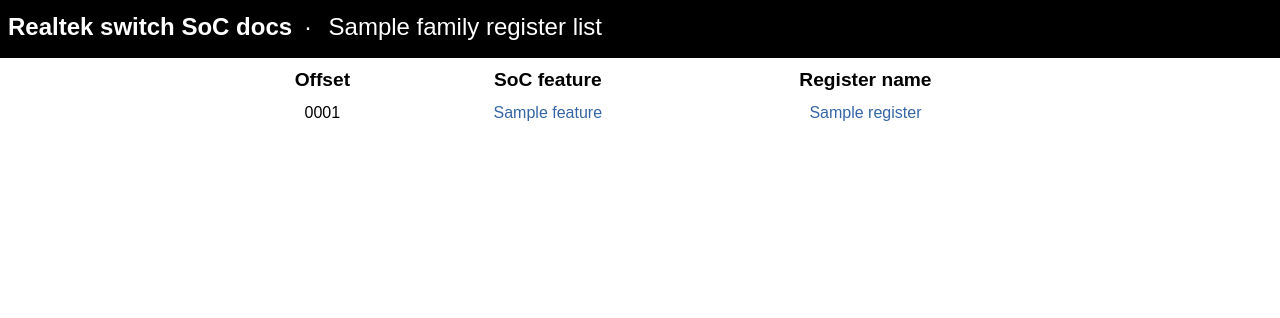
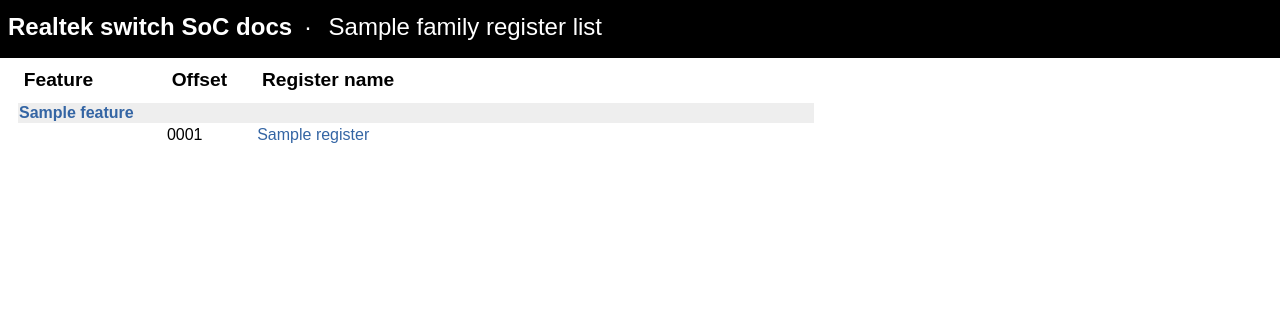
Before and after one commit to svanheule/realtek-registers, a Flask app: a page that uses webapp/templates/base.html in a window 1280 px wide. Shown: the top 318 px of the page. Run offline with Flask 2, Linux system fonts and the light colour scheme; tables that the repository leaves empty hold one stand-in row (values such as "Sample post").

Commit message:
Fix layout readability problems
Color alternating rows in tables, and adjust column alignment.

```diff
--- a/webapp/templates/base.html
+++ b/webapp/templates/base.html
@@ -46,21 +46,48 @@ article a {
 article a:hover, article a:active {
     color: #f57900;
 }
-.overview thead {
+.reglist thead {
     font-size: larger;
 }
-.overview {
+.reglist {
+    float: left;
     margin: 0 auto;
-    text-align: center;
+    text-align: left;
     min-width: 50em;
 }
-.overview thead {
+.reglist thead {
     background-color: white;
-    position: sticky;
-    top: 3em;
 }
-.overview th {
+.reglist th {
     padding: 0.5em 0.3em;
+}
+.reglist th:nth-child(1) {
+    width: 7em;
+}
+.reglist th:nth-child(2) {
+    width: 4em;
+}
+.reglist tr td:nth-child(1) {
+    font-weight: bold;
+}
+.reglist tr:nth-child(odd) td, .tablelist tr:nth-child(odd) td {
+    background-color: #eeeeee;
+}
+.fieldlist th, .fieldlist td {
+    text-align: left;
+    min-width: 5em;
+}
+.fieldlist {
+    border-collapse: collapse;
+}
+.fieldlist th:nth-child(1), .fieldlist td:nth-child(1) {
+    text-align: right;
+}
+.fieldlist th:nth-child(2), .fieldlist td:nth-child(2) {
+    text-align: center ;
+}
+.fieldlist tr:nth-child(odd) td {
+    background-color: #eeeeee;
 }
 </style>
 </head>
--- a/webapp/templates/regfieldlist.html
+++ b/webapp/templates/regfieldlist.html
@@ -20,11 +20,11 @@
 	<dt>Portlist index</dt><dd>{{ "%d" | format(register.portlist_idx) }}</dd>
 	<dt>Bit offset </dt><dd>{{ "%d" | format(register.bit_offset) }}</dd>
 </dl>
-<table>
+<table class="fieldlist">
 <thead>
 <tr>
 	<th>LSB</th>
-	<th>Bit size</th>
+	<th>Bits</th>
 	<th>Field name</th>
 </tr>
 </thead>
--- a/webapp/templates/reglist.html
+++ b/webapp/templates/reglist.html
@@ -1,7 +1,7 @@
 {% extends "base.html" %}
 {% block title %}
-    Realtek - Register table {{ platform }}
-    {% if feature %} - {{ feature }} {% endif %}
+	Realtek - Register table {{ platform }}
+	{% if feature %} - {{ feature }} {% endif %}
 {% endblock %}
 {% block header %}
 {{ super() }}
@@ -10,21 +10,26 @@
 
 {% block content %}
 {{ super() }}
-<table class="overview">
+<table class="reglist">
 <thead>
 <tr>
+	<th>Feature</th>
 	<th>Offset</th>
-	<th>SoC feature</th>
 	<th>Register name</th>
 </tr>
 </thead>
 <tbody>
 {% for reg in register_list %}
+{% if loop.previtem is not defined or reg.feature.name != loop.previtem.feature.name %}
 <tr>
+	<td colspan="3"><a href="{{ url_for('reglist', platform=reg.family.name, feature=reg.feature.name) | lower }}">{{ reg.feature.name }}</a></td>
+</tr>
+{% endif %}
+<tr>
+    <td></td>
 	<td>{{ "%04x" | format(reg.offset) }}</td>
-    <td><a href="{{ url_for('reglist', platform=reg.family.name, feature=reg.feature.name) | lower }}">{{ reg.feature.name }}</a></td>
-    <td><a href="{{ url_for('regfieldlist', platform=reg.family.name, register=reg.name) | lower }}">{{ reg.name }}</a></td>
-<tr>
+	<td><a href="{{ url_for('regfieldlist', platform=reg.family.name, register=reg.name) | lower }}">{{ reg.name }}</a></td>
+</tr>
 {% endfor %}
 </tbody>
 </table>
--- a/webapp/templates/tablefieldlist.html
+++ b/webapp/templates/tablefieldlist.html
@@ -19,11 +19,11 @@
     <dd><a href="{{ url_for('regfieldlist', platform=platform, register=table.data_register.name.lower()) }}">
             {{ table.data_register.name }}</a></dd>
 </dl>
-<table>
+<table class="fieldlist">
 <thead>
 <tr>
 	<th>LSB</th>
-	<th>Bit size</th>
+	<th>Bits</th>
 	<th>Field name</th>
 </tr>
 </thead>
--- a/webapp/templates/tablelist.html
+++ b/webapp/templates/tablelist.html
@@ -9,7 +9,7 @@
 
 {% block content %}
 {{ super() }}
-<table class="overview">
+<table class="tablelist">
 <thead>
 <tr>
 	<th>Name</th>
@@ -29,7 +29,7 @@
             {{ table.ctrl_register.name }}</a></td>
     <td><a href="{{ url_for('regfieldlist', platform=platform, register=table.data_register.name.lower()) }}">
             {{ table.data_register.name }}</a></td>
-<tr>
+</tr>
 {% endfor %}
 </tbody>
 </table>
```
